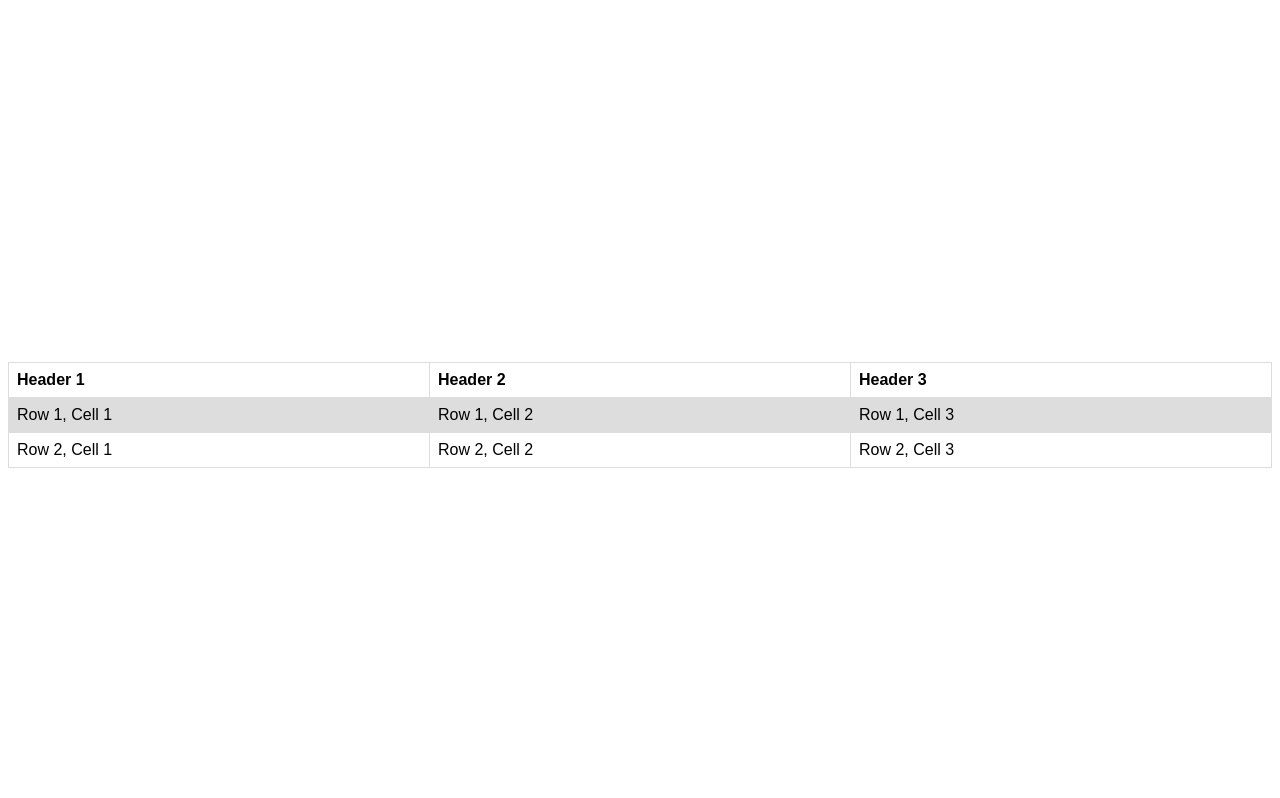
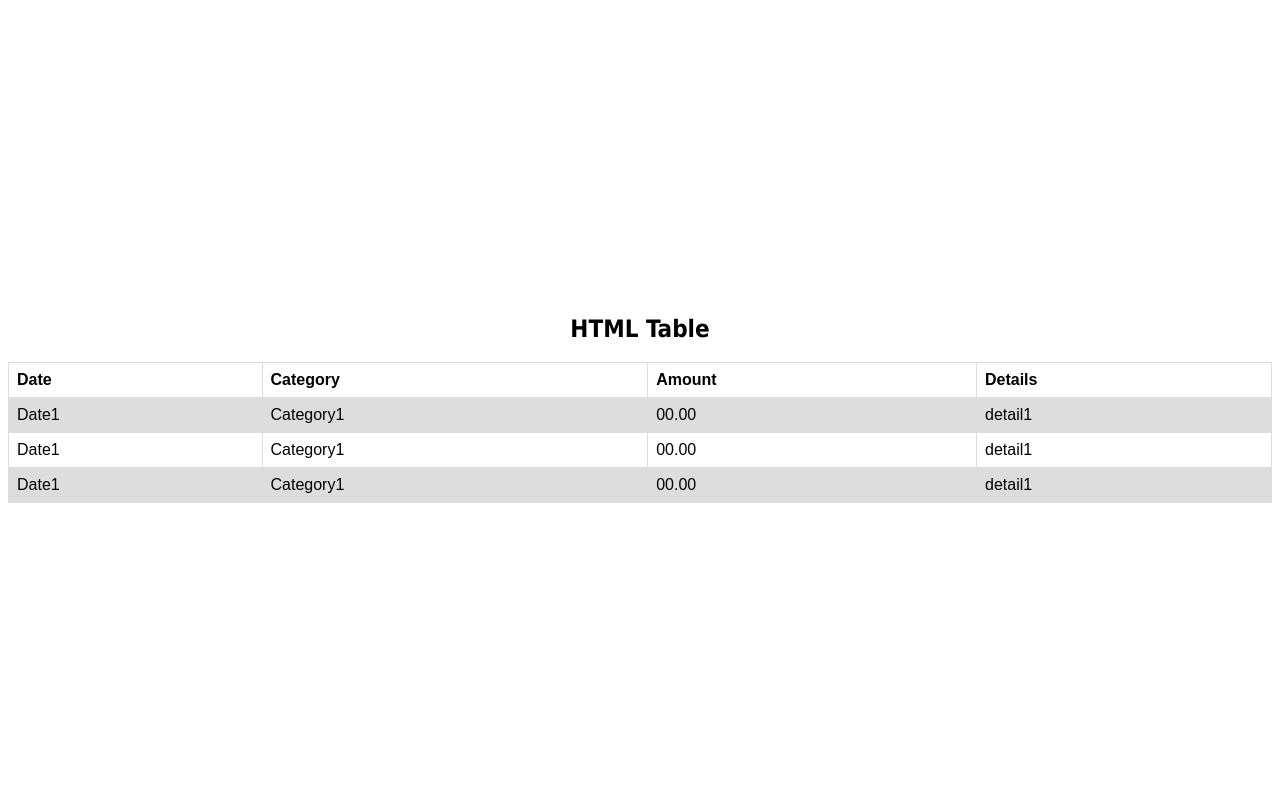
Before and after one commit to ziyadanas/My_Website, a Flask app: page /finance_planner in a window 1280 px wide. Shown: the part 809-1607 px from the top of the page. After the commit the page ends 1312 px from the top, so only its background shows below. Run offline with Flask 3, Linux system fonts and the light colour scheme.

Commit message:
update code

```diff
--- a/main.py
+++ b/main.py
@@ -15,4 +15,5 @@ def financePlanner():
     return render_template('finance_planner.html')
 
 if __name__ == '__main__':
-    app.run(debug=True)
+    #app.run(host='0.0.0.0', port=5000, debug=True)
+    app.run(host='0.0.0.0', port=80, debug=True)
--- /dev/null
+++ b/static/css/finance_style.css
@@ -0,0 +1,35 @@
+html {
+	font-family: Tahoma, sans-serif;
+	width: 100%;
+	min-height: 100%;
+}
+
+div {
+    display: flex;
+    justify-content: center;
+    align-items: center;
+    height: 100vh;
+    margin: 0;
+    flex-direction: column;
+}
+
+canvas {
+    max-width: 400px;
+    max-height: 400px;
+}
+
+table {
+    font-family: arial, sans-serif;
+    border-collapse: collapse;
+    width: 100%;
+}
+
+td, th {
+    border: 1px solid #dddddd;
+    text-align: left;
+    padding: 8px;
+}
+
+tr:nth-child(even) {
+    background-color: #dddddd;
+}
--- a/static/css/style.css
+++ b/static/css/style.css
@@ -683,19 +683,3 @@ body.preloader-site {
   padding: 10px; /* Padding */
   z-index: 9999; /* Higher z-index to stay on top of other elements */
 }
-
-table {
-  font-family: arial, sans-serif;
-  border-collapse: collapse;
-  width: 100%;
-}
-
-td, th {
-  border: 1px solid #dddddd;
-  text-align: left;
-  padding: 8px;
-}
-
-tr:nth-child(even) {
-  background-color: #dddddd;
-}
--- a/templates/finance_planner.html
+++ b/templates/finance_planner.html
@@ -3,46 +3,47 @@
 <head>
     <meta charset="UTF-8">
     <meta name="viewport" content="width=device-width, initial-scale=1.0">
-    <link rel="stylesheet" type="text/css" href="/static/css/style.css" />
-    <style>
-        div {
-            display: flex;
-            justify-content: center;
-            align-items: center;
-            height: 100vh;
-            margin: 0;
-            flex-direction: column;
-            }
-        canvas {
-                max-width: 400px;
-                max-height: 400px;
-            }
-    </style>
+    <link rel="stylesheet" type="text/css" href="/static/css/finance_style.css" />
+    <link rel="stylesheet" type="text/css" href="/static/font/font.css" />
 </head>
-<body class="header-wrapper">
+<body>
     <div>
         <h2>Finance Summary</h2>
-        <canvas id="myPieChart"></canvas>
-        <script src="https://cdn.jsdelivr.net/npm/chart.js"></script>
-        <script src="/static/js/pie_chart.js"></script>
+        <canvas id="myPieChart">
+            <script src="https://cdn.jsdelivr.net/npm/chart.js"></script>
+            <script src="/static/js/pie_chart.js"></script>
+        </canvas>
     </div>
 
-    <div class="main-content">
+    <div>
+        <h2>HTML Table</h2>
         <table>
             <tr>
-                <th>Header 1</th>
-                <th>Header 2</th>
-                <th>Header 3</th>
+                <th>Date</th>
+                <th>Category</th>
+                <th>Amount</th>
+                <th>Details</th>
             </tr>
+
             <tr>
-                <td>Row 1, Cell 1</td>
-                <td>Row 1, Cell 2</td>
-                <td>Row 1, Cell 3</td>
+                <td>Date1</td>
+                <td>Category1</td>
+                <td>00.00</td>
+                <td>detail1</td>
             </tr>
+
             <tr>
-                <td>Row 2, Cell 1</td>
-                <td>Row 2, Cell 2</td>
-                <td>Row 2, Cell 3</td>
+                <td>Date1</td>
+                <td>Category1</td>
+                <td>00.00</td>
+                <td>detail1</td>
+            </tr>
+
+            <tr>
+                <td>Date1</td>
+                <td>Category1</td>
+                <td>00.00</td>
+                <td>detail1</td>
             </tr>
         </table>
     </div>
```
Also changed, not shown: requirements.txt (+2 -30 lines).
